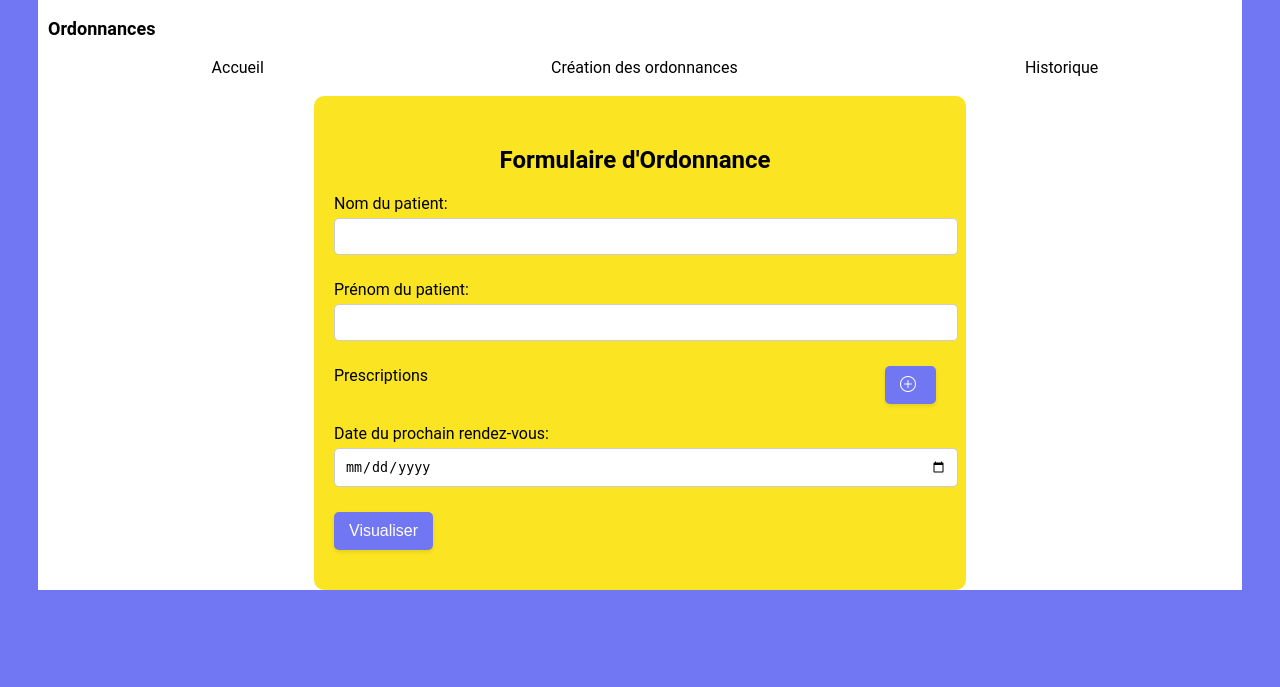
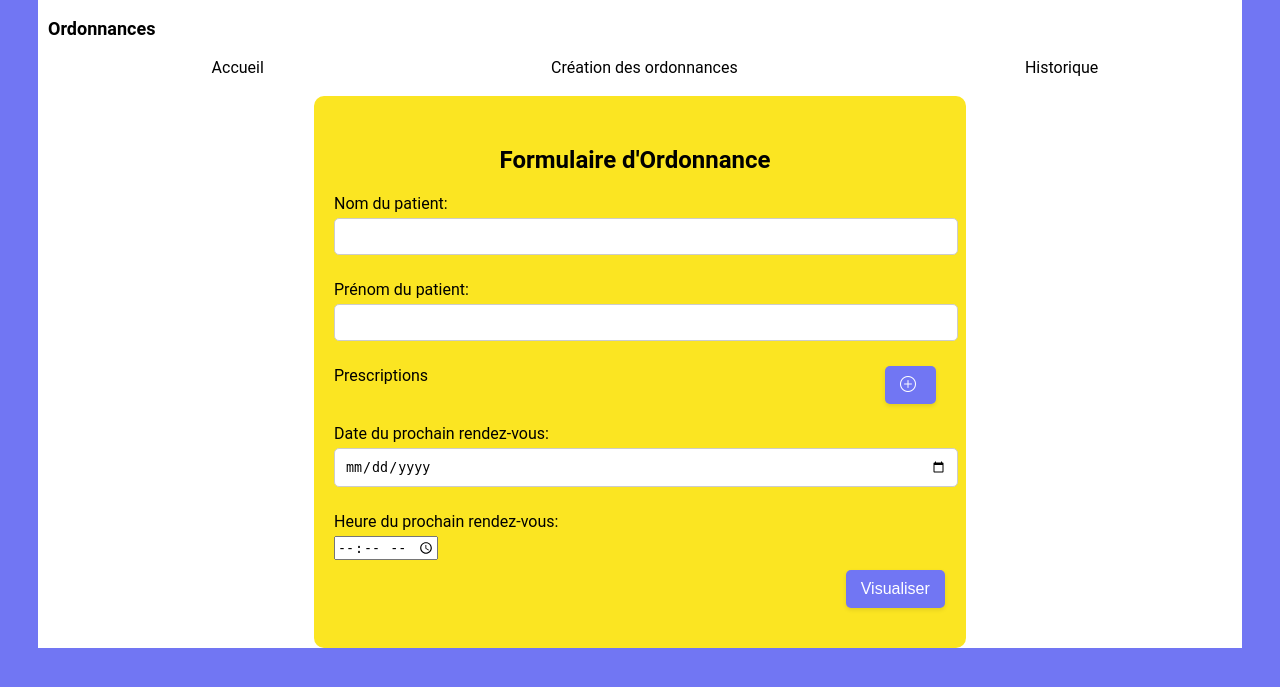
Before and after one commit to Corine-Tomeyum/ordonnance, a Flask app: page /formulaire in a window 1280 px wide. Shown: the part 31-718 px from the top of the page. Run offline with Flask 2, Linux system fonts and the light colour scheme; parts of the project's set-up code (start-up, migrations or seed data) failed here and were passed over.

Commit message:
retours 2

```diff
--- a/app.py
+++ b/app.py
@@ -25,6 +25,7 @@ def formulaire():
         nom = request.form['nom']
         prenom = request.form['prenom']
         date = request.form['date']
+        heure = request.form['heure']
 
         date_obj = datetime.strptime(date, '%Y-%m-%d')
 
@@ -53,6 +54,7 @@ def formulaire():
         session['nom'] = nom
         session['prenom'] = prenom
         session['date'] = date
+        session['heure'] = heure
         session['prescriptions'] = prescriptions
 
         # Rediriger vers la page de visualisation
@@ -62,6 +64,7 @@ def formulaire():
     nom = session.get('nom', '')
     prenom = session.get('prenom', '')
     date = session.get('date', '')
+    heure = session.get('heure', '')
         # Initialiser la variable date_jour
     date_jour = None
 
@@ -82,7 +85,7 @@ def formulaire():
             date_jour = "Date invalide"
     prescriptions = session.get('prescriptions', [])
 
-    return render_template('formulaire.html', nom=nom, prenom=prenom, date=date_jour, prescriptions=prescriptions)
+    return render_template('formulaire.html', nom=nom, prenom=prenom, date=date_jour, heure=heure, prescriptions=prescriptions)
 
 # Route pour visualiser l'ordonnance
 # Clé secrète pour chiffrer les sessions (générer une clé aléatoire et sécurisée)
@@ -96,6 +99,7 @@ def visualiser_ordonnance():
         nom = request.form['nom']
         prenom = request.form['prenom']
         date = request.form['date']
+        heure = request.form['heure']
 
 
         # Initialiser la variable date_jour
@@ -150,6 +154,7 @@ def visualiser_ordonnance():
         session['nom'] = nom
         session['prenom'] = prenom
         session['date'] = date
+        session['heure'] = heure
         session['prescriptions'] = prescriptions
 
         # Rediriger vers la page de visualisation
@@ -159,6 +164,7 @@ def visualiser_ordonnance():
     nom = session.get('nom', '')
     prenom = session.get('prenom', '')
     date = session.get('date', '')
+    heure = session.get('heure', '')
     # Initialiser la variable date_jour
     date_jour = None
 
@@ -183,7 +189,7 @@ def visualiser_ordonnance():
     print(prescriptions)
     date_courante = datetime.now().strftime("%d/%m/%Y")
 
-    return render_template('visualisation.html', nom=nom, prenom=prenom, date_courante=date_courante, date=date_jour, prescriptions=prescriptions)
+    return render_template('visualisation.html', nom=nom, prenom=prenom, date_courante=date_courante, date=date_jour, heure=heure, prescriptions=prescriptions)
 
 @app.route('/historique')
 def historique():
--- a/static/css/styles.css
+++ b/static/css/styles.css
@@ -286,6 +286,21 @@ textarea:focus {
         display: none;
     }
 
+    .container_ordo{
+        width: 100%; /* Largeur fixe pour le contenu */
+        margin: 0 auto;
+        padding: 1cm;
+        box-sizing: border-box;
+
+    }
+
+    #resultat_ordonnance{
+        width: 100%;
+        height: auto;
+        background-color: white;
+
+    }
+
     #vis_head{
         display: none;
     }
@@ -293,6 +308,12 @@ textarea:focus {
         margin: 0; /* Retire les marges */
     }
     body {
-        margin: 1cm; /* Définit des marges internes */
+        margin: 0;
+        padding: 0;
+        width: 100%;
+        display: flex;
+        justify-content: center;
+        align-items: center;
+        margin-left: -9%;
     }
 }
--- a/templates/formulaire.html
+++ b/templates/formulaire.html
@@ -79,7 +79,10 @@
                     <label for="date">Date du prochain rendez-vous:</label>
                     <input type="date" id="date" name="date" >
 
-                    <button type="submit" class="btn">Visualiser</button>
+                    <label for="heure">Heure du prochain rendez-vous:</label>
+                    <input type="time" id="heure" name="heure"> <br>
+
+                    <button type="submit" class="btn" style="margin-left: 85%;">Visualiser</button>
 
                 </div>
 
@@ -223,6 +226,8 @@
         ordonnanceForm.addEventListener('submit', (event) => {
             // Supprimer d'anciens champs de prescription cachés s'ils existent déjà
             document.querySelectorAll('.hidden-prescription').forEach(el => el.remove());
+            document.querySelectorAll('.hidden-date-heure').forEach(el => el.remove());
+
 
             // Ajouter des champs cachés pour chaque prescription
             prescriptions.forEach((prescription, index) => {
@@ -257,6 +262,26 @@
                 ordonnanceForm.appendChild(boitesInput);
                 ordonnanceForm.appendChild(posologieInput);
             });
+
+             // Ajouter les détails du rendez-vous au formulaire
+                const dateInput = document.getElementById('date').value;
+                const heureInput = document.getElementById('heure').value;
+
+                const dateHiddenInput = document.createElement('input');
+                dateHiddenInput.type = 'hidden';
+                dateHiddenInput.name = 'date';
+                dateHiddenInput.value = dateInput;
+                dateHiddenInput.className = 'hidden-date-heure';
+
+                const heureHiddenInput = document.createElement('input');
+                heureHiddenInput.type = 'hidden';
+                heureHiddenInput.name = 'heure';
+                heureHiddenInput.value = heureInput;
+                heureHiddenInput.className = 'hidden-date-heure';
+
+                ordonnanceForm.appendChild(dateHiddenInput);
+                ordonnanceForm.appendChild(heureHiddenInput);
+
         });
     </script>
 
```
Also changed, not shown: templates/visualisation.html (+4 -3 lines).
